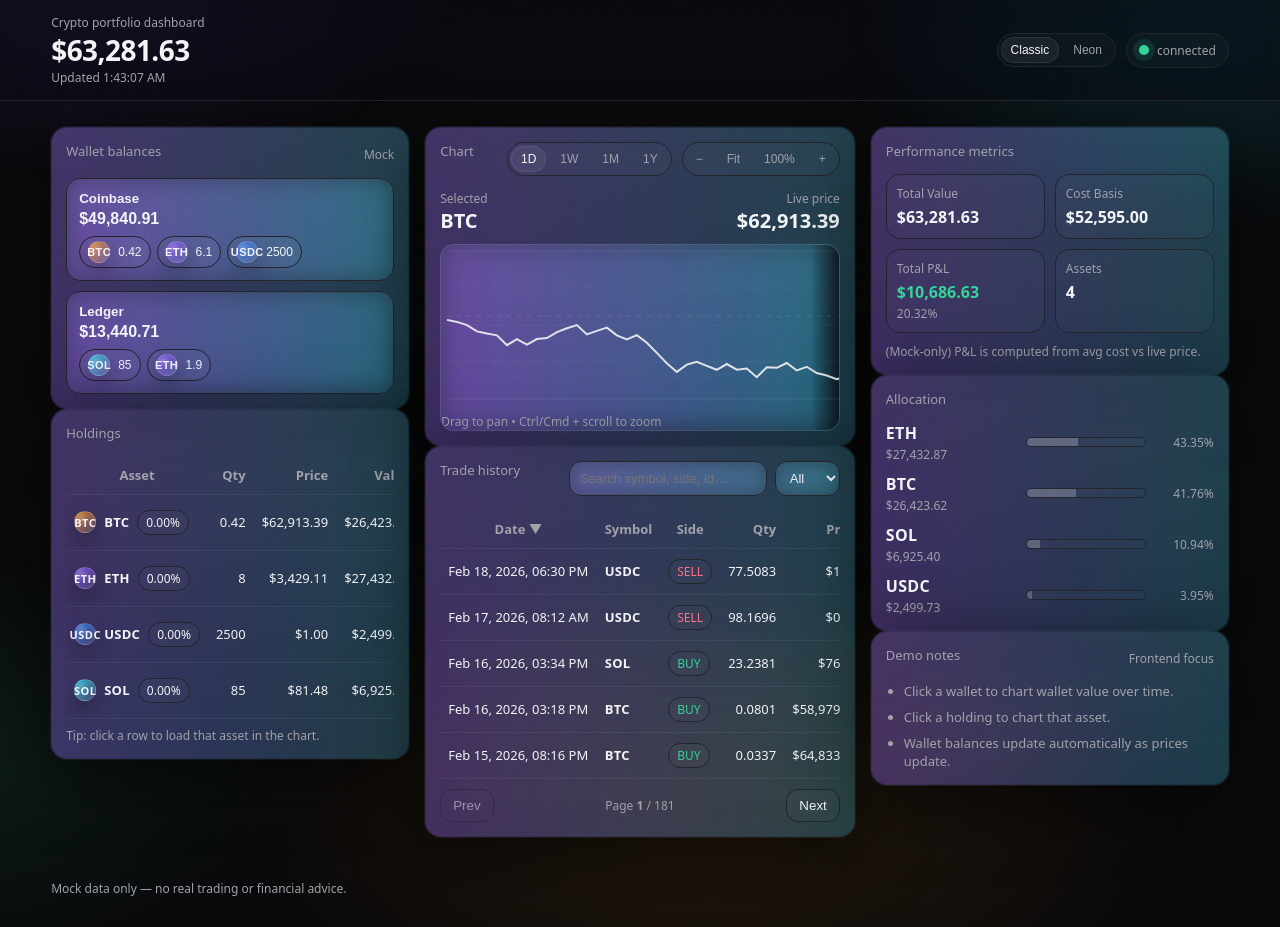
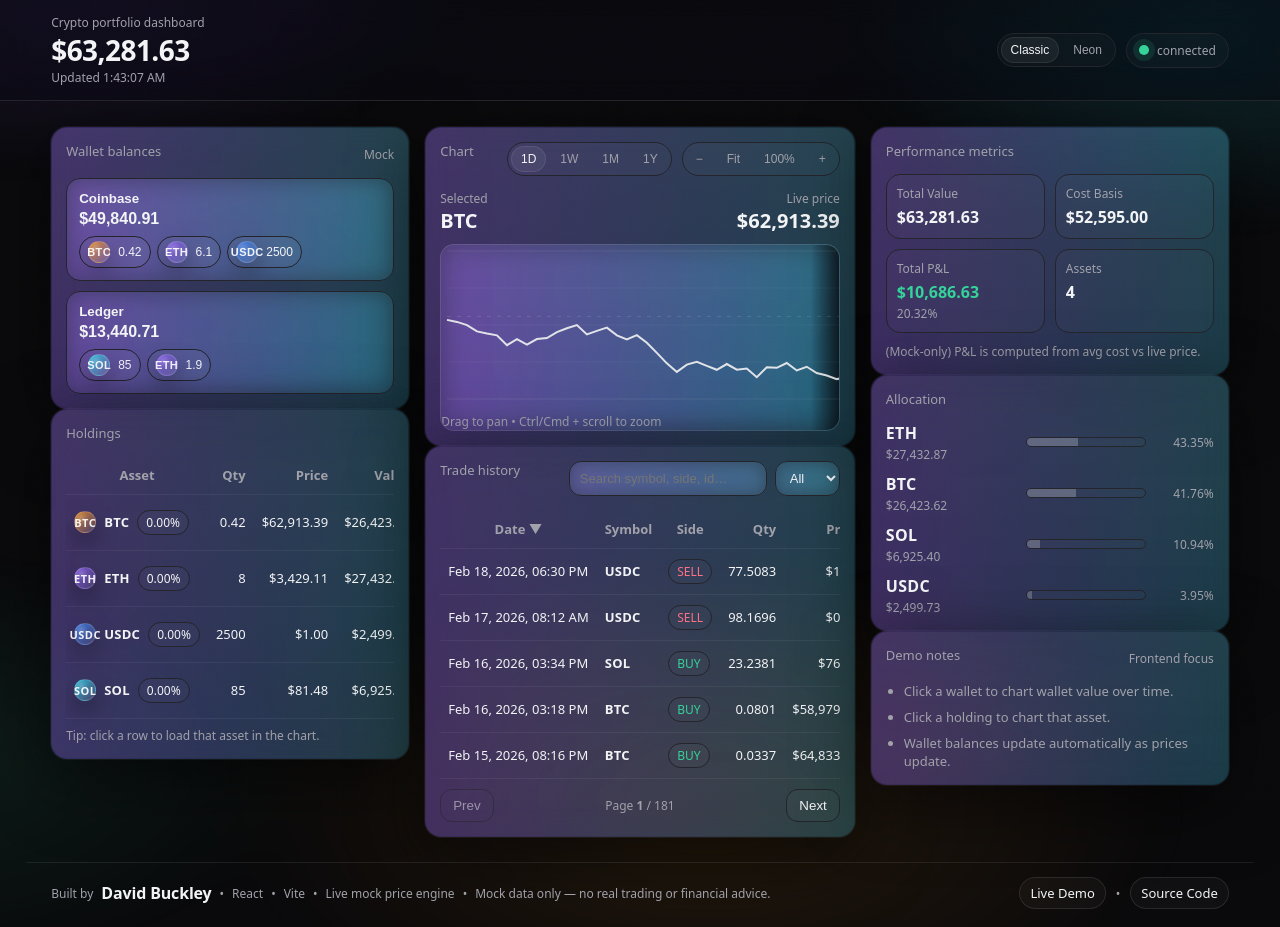
Before and after one commit to dbuckley023/crypto-dashboard, a React (Vite) app: page / in a window 1280 px wide. Built offline with nearby package versions, Linux system fonts and the light colour scheme.

Commit message:
Pin footer to bottom of page

```diff
--- a/src/App.jsx
+++ b/src/App.jsx
@@ -171,7 +171,40 @@ export default function App() {
         </section>
       </main>
 
-      <footer className="footer muted">Mock data only — no real trading or financial advice.</footer>
+      <footer className="footer footerBar">
+        <div className="footerLeft">
+          <span className="muted">Built by</span>
+          <span className="footerName">David Buckley</span>
+          <span className="muted">•</span>
+          <span className="muted">React</span>
+          <span className="muted">•</span>
+          <span className="muted">Vite</span>
+          <span className="muted">•</span>
+          <span className="muted">Live mock price engine</span>
+          <span className="muted">•</span>
+          <span className="muted">Mock data only — no real trading or financial advice.</span>
+        </div>
+
+        <div className="footerLinks">
+          <a
+            className="footerLink"
+            href="https://crypto-dashboard-three-eta.vercel.app/"
+            target="_blank"
+            rel="noreferrer"
+          >
+            Live Demo
+          </a>
+          <span className="muted">•</span>
+          <a
+            className="footerLink"
+            href="https://github.com/dbuckley023/crypto-dashboard"
+            target="_blank"
+            rel="noreferrer"
+          >
+            Source Code
+          </a>
+        </div>
+      </footer>
     </div>
   );
 }
--- a/src/styles.css
+++ b/src/styles.css
@@ -69,7 +69,9 @@ body::before {
 }
 
 .app {
-  min-height: 100vh
+  min-height: 100vh;
+  display: flex;
+  flex-direction: column;
 }
 
 .topbar {
@@ -615,8 +617,67 @@ th {
 
 .footer {
   width: min(var(--container-max), calc(100vw - (var(--page-pad) * 2)));
-  margin: 0 auto;
-  padding: 18px var(--page-pad)
+  margin: auto auto 0 auto;
+  padding: 18px var(--page-pad);
+  position: relative;
+  z-index: 2;
+}
+
+.footerBar {
+  display: flex;
+  align-items: center;
+  justify-content: space-between;
+  gap: 12px;
+  border-top: 1px solid rgba(255, 255, 255, 0.08);
+  padding-top: 14px;
+}
+
+.footerLeft {
+  display: flex;
+  align-items: center;
+  gap: 8px;
+  flex-wrap: wrap;
+}
+
+.footerName {
+  font-weight: 850;
+  letter-spacing: -0.01em;
+}
+
+.footerLinks {
+  display: flex;
+  align-items: center;
+  gap: 10px;
+  flex-wrap: wrap;
+}
+
+.footerLink {
+  color: var(--text);
+  text-decoration: none;
+  font-size: 13px;
+  padding: 6px 10px;
+  border-radius: 999px;
+  border: 1px solid rgba(255, 255, 255, 0.10);
+  background: rgba(255, 255, 255, 0.03);
+  backdrop-filter: blur(10px) saturate(140%);
+  transition: transform .14s ease, border-color .14s ease, background .14s ease;
+}
+
+.footerLink:hover {
+  transform: translateY(-1px);
+  border-color: rgba(255, 255, 255, 0.18);
+  background: rgba(255, 255, 255, 0.05);
+}
+
+.footerLink:active {
+  transform: translateY(0px) scale(0.98);
+}
+
+@media (max-width: 520px) {
+  .footerBar {
+    flex-direction: column;
+    align-items: flex-start;
+  }
 }
 
 @media (min-width: 1700px) {
```
